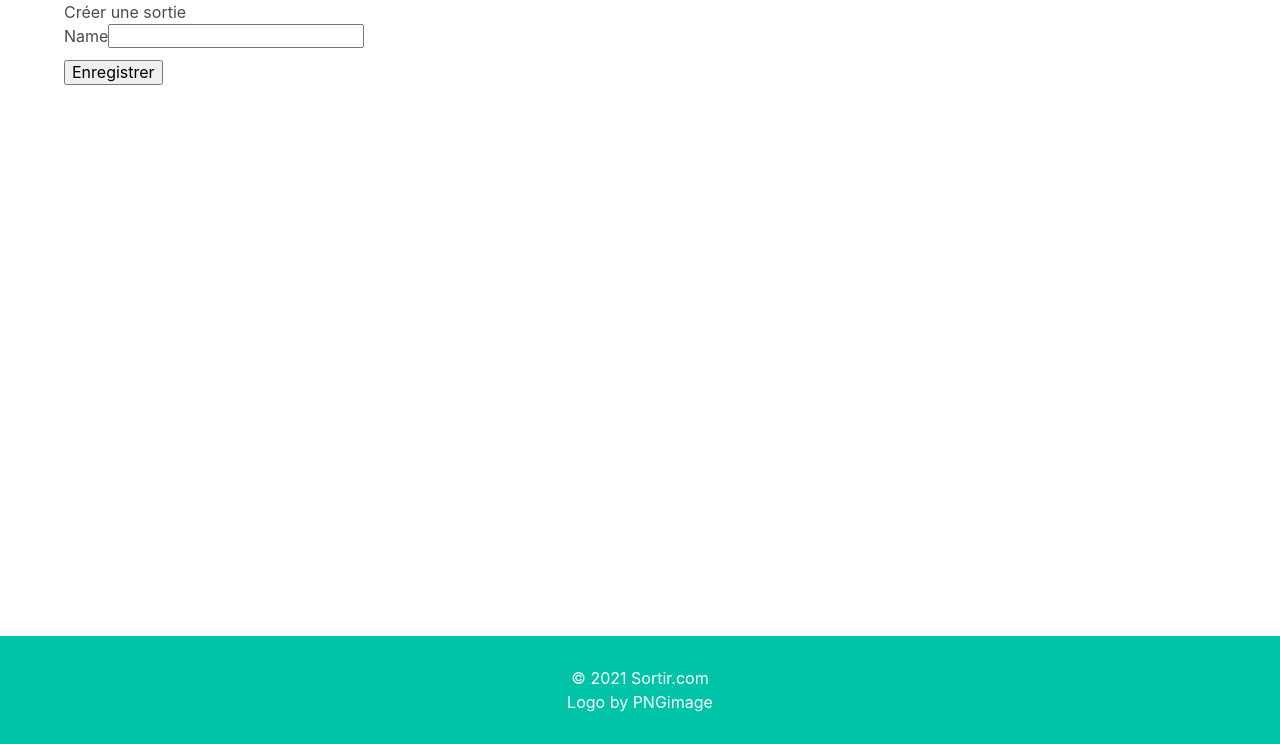
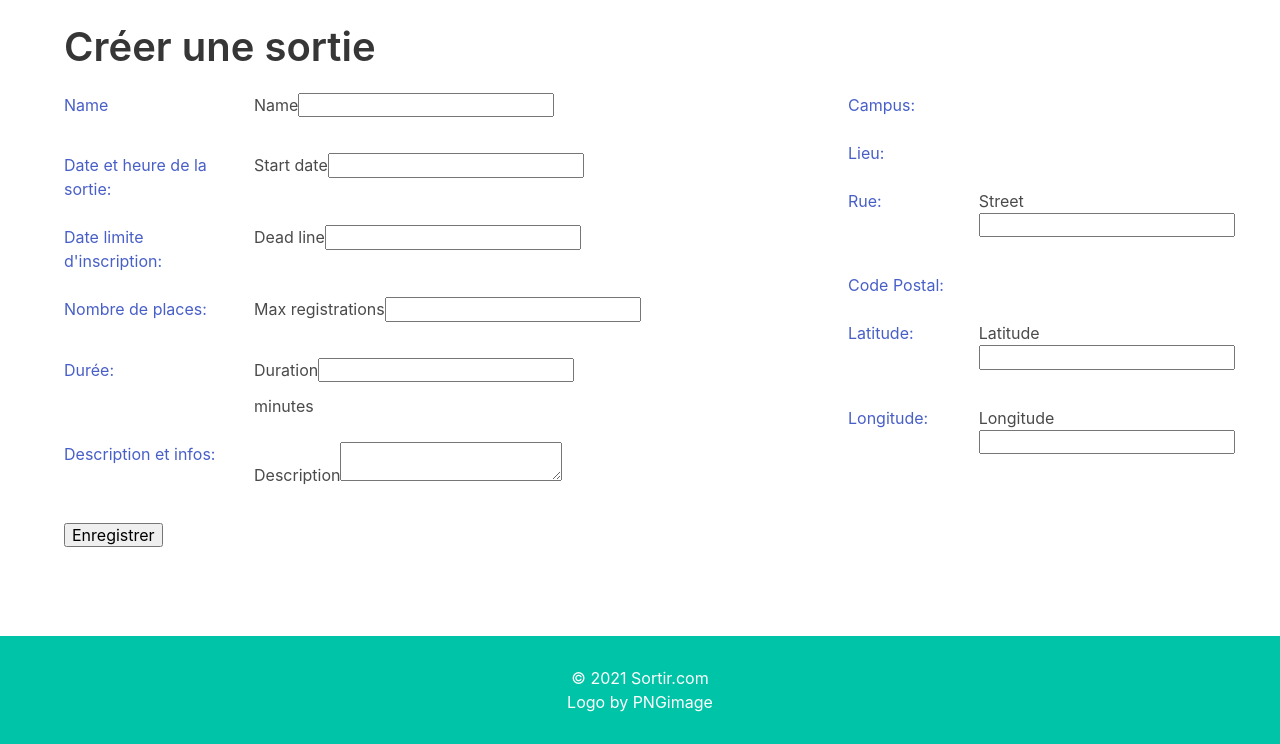
Before and after one commit to Kat-ou/sortir.com, a Symfony app: template templates/main/create.html.twig in a window 1280 px wide. Shown: the part 56-800 px from the top of the page. Run offline with Twig, Linux system fonts and the light colour scheme; the template is opened without the code that fills it, so the values that code supplies are empty; form fields are guessed from the names that the template uses; some libraries are stand-ins or nearby versions.

Commit message:
id 2002: Créer une sortie (mise en forme partie 1)

```diff
--- a/templates/main/create.html.twig
+++ b/templates/main/create.html.twig
@@ -5,10 +5,115 @@
 {% endblock %}
 
 {% block body %}
-    <h1>Créer une sortie</h1>
 
-    {{ form_start(eventForm) }}
-    {{ form_row(eventForm.name) }}
+<p class="title is-2 mt-5">Créer une sortie</p>
+
+ {{ form_start(eventForm) }}
+<div class="columns">
+    <div class="column">
+        <div class="columns is-mobile">
+            <div class="column is-3">
+                <p class="has-text-link">{{ form_label(eventForm.name) }} </p>
+            </div>
+            <div class="column">
+                <p>{{ form_row(eventForm.name) }}</p>
+            </div>
+        </div>
+        <div class="columns is-mobile">
+            <div class="column is-3">
+                <p class="has-text-link">Date et heure de la sortie: </p>
+            </div>
+            <div class="column">
+                <p>{{ form_row(eventForm.startDate) }}</p>
+            </div>
+        </div>
+        <div class="columns is-mobile">
+            <div class="column is-3">
+                <p class="has-text-link">Date limite d'inscription: </p>
+            </div>
+            <div class="column">
+                <p>{{ form_row(eventForm.deadLine) }}</p>
+            </div>
+        </div>
+        <div class="columns is-mobile">
+            <div class="column is-3">
+                <p class="has-text-link">Nombre de places: </p>
+            </div>
+            <div class="column">
+                <p>{{ form_row(eventForm.maxRegistrations) }}</p>
+            </div>
+        </div>
+        <div class="columns is-mobile">
+            <div class="column is-3">
+                <p class="has-text-link">Durée: </p>
+            </div>
+            <div class="column">
+                <p>{{ form_row(eventForm.duration) }} minutes</p>
+            </div>
+        </div>
+        <div class="columns is-mobile ">
+            <div class="column is-3">
+                <p class="has-text-link">Description et infos: </p>
+            </div>
+            <div class="column">
+                <p class="has-text-justified">{{ form_row(eventForm.description) }}</p>
+            </div>
+        </div>
+    </div>
+    <div class="column is-0"></div>
+    <div class="column is-4">
+        <div class="columns is-mobile">
+            <div class="column is-4">
+                <p class="has-text-link">Campus: </p>
+            </div>
+            <div class="column">
+                <p>{# todo ajouter champs #}</p>
+            </div>
+        </div>
+        <div class="columns is-mobile">
+            <div class="column is-4">
+                <p class="has-text-link">Lieu: </p>
+            </div>
+            <div class="column">
+                <p>{# todo ajouter champs #}</p>
+            </div>
+        </div>
+        <div class="columns is-mobile">
+            <div class="column is-4">
+                <p class="has-text-link">Rue: </p>
+            </div>
+            <div class="column">
+                <p>{{ form_row(eventForm.street) }}</p>
+            </div>
+        </div>
+        <div class="columns is-mobile">
+            <div class="column is-4">
+                <p class="has-text-link">Code Postal: </p>
+            </div>
+            <div class="column">
+                <p>{# todo ajouter champs #}</p>
+            </div>
+        </div>
+        <div class="columns is-mobile">
+            <div class="column is-4">
+                <p class="has-text-link">Latitude: </p>
+            </div>
+            <div class="column">
+                <p>{{ form_row(eventForm.latitude) }} </p>
+            </div>
+        </div>
+        <div class="columns is-mobile">
+            <div class="column is-4">
+                <p class="has-text-link">Longitude: </p>
+            </div>
+            <div class="column">
+                <p>{{ form_row(eventForm.longitude) }}</p>
+            </div>
+        </div>
+    </div>
+</div>
+
     <button>Enregistrer</button>
+
     {{ form_end(eventForm) }}
 {% endblock %}
--- a/templates/main/details.html.twig
+++ b/templates/main/details.html.twig
@@ -1,8 +1,7 @@
 {% extends 'base.html.twig' %}
 
 {% block body %}
-    <br>
-    <p class="title is-2">Details sortie</p>
+    <p class="title is-2 mt-5">Details sortie</p>
 
 
     <div class="columns">
```
Also changed, not shown: src/Form/EventFormType.php (+23 -9 lines).
